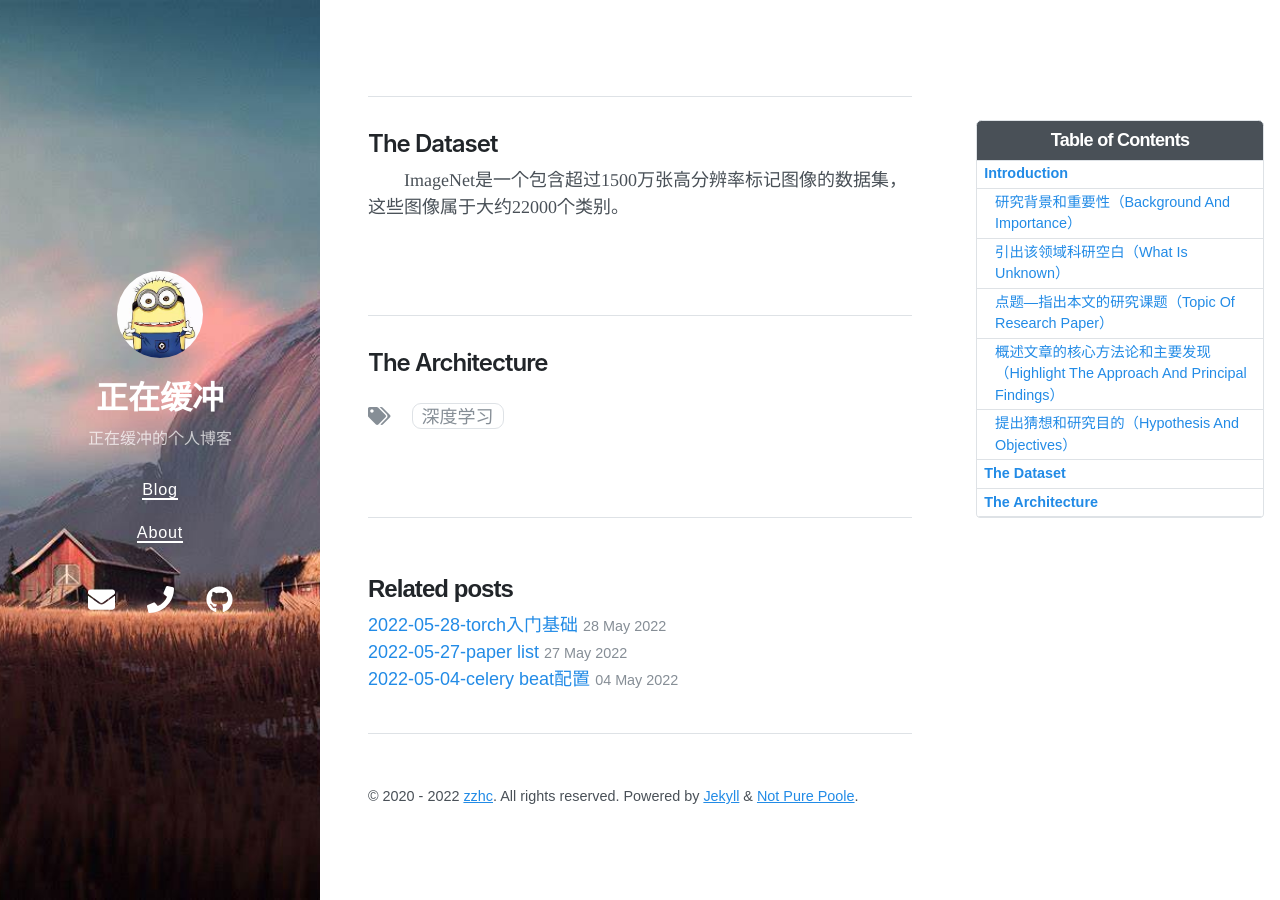
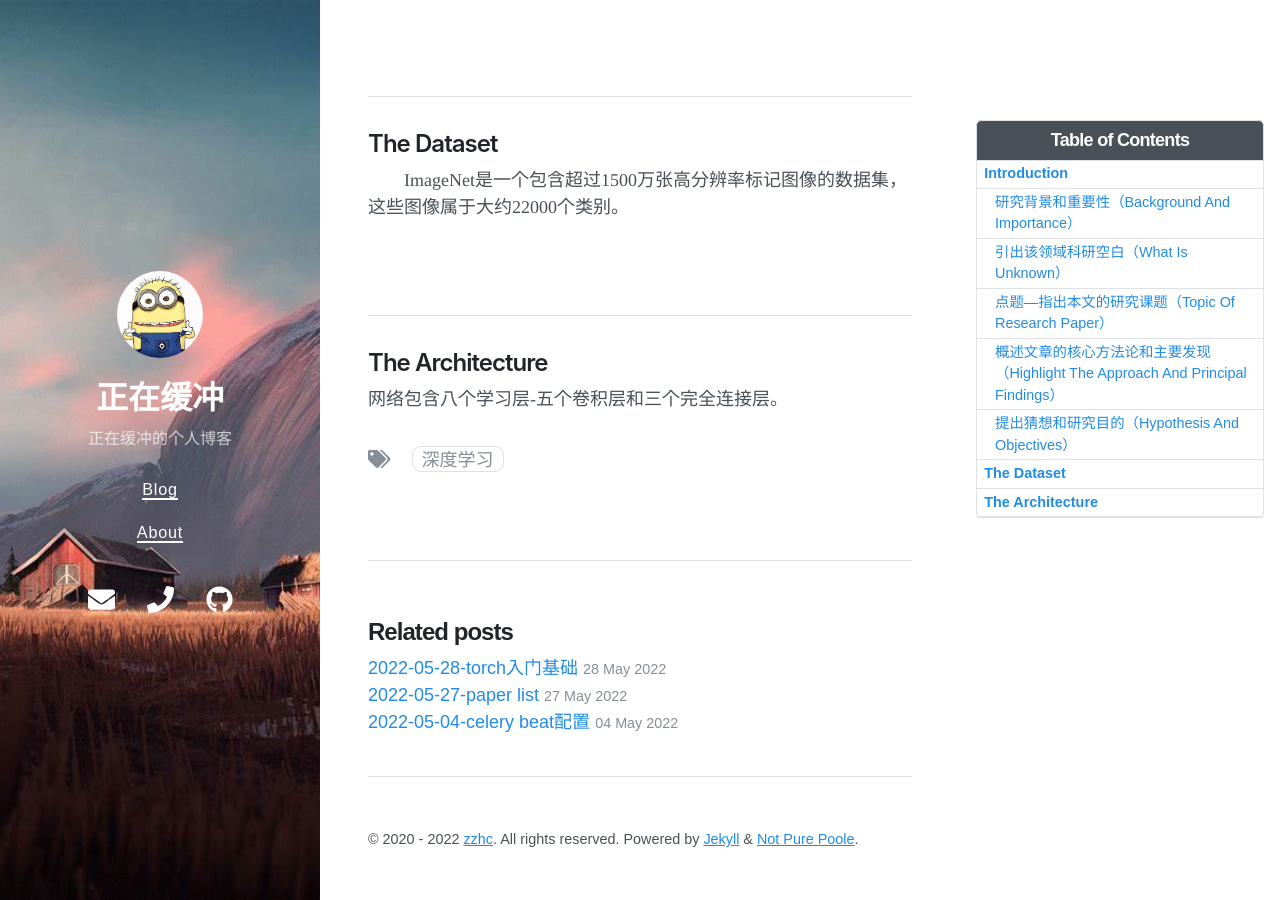
Before and after one commit to Zzhc3321/personal-blog.github.io, a Jekyll site: the page built from _posts/2022-05-28-网络结构_Alexnet.md, in a window 1280 px wide and 900 px high, scrolled down 1193 px. Built offline with Jekyll 4.4.1, drawn with Linux system fonts in a browser that asks for light colours; nearby versions of some CDN libraries.

Commit message:
修改文件: _posts/2022-05-28-网络结构_Alexnet.md

```diff
--- a/_posts/2022-05-28-网络结构_Alexnet.md
+++ b/_posts/2022-05-28-网络结构_Alexnet.md
@@ -60,3 +60,4 @@ author: zzhc
 ***
 
 ## The Architecture
+网络包含八个学习层-五个卷积层和三个完全连接层。
```
